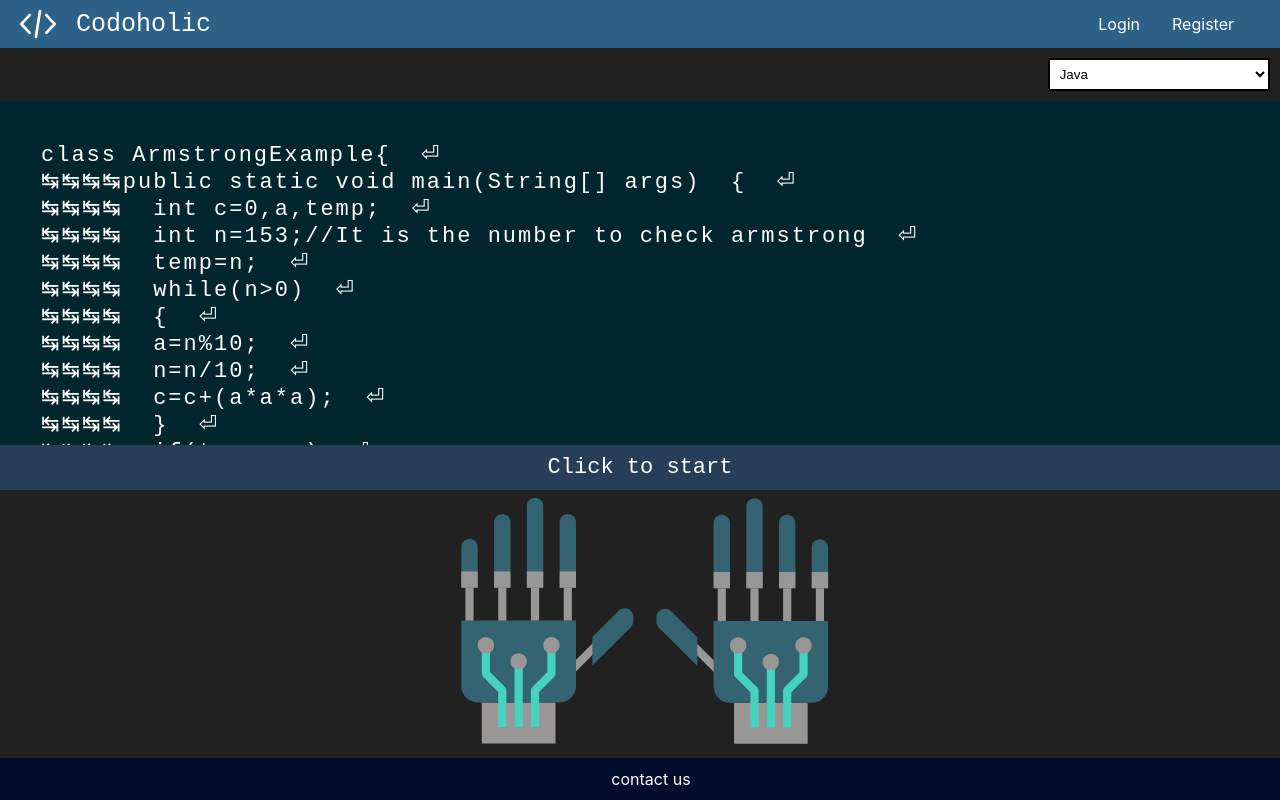
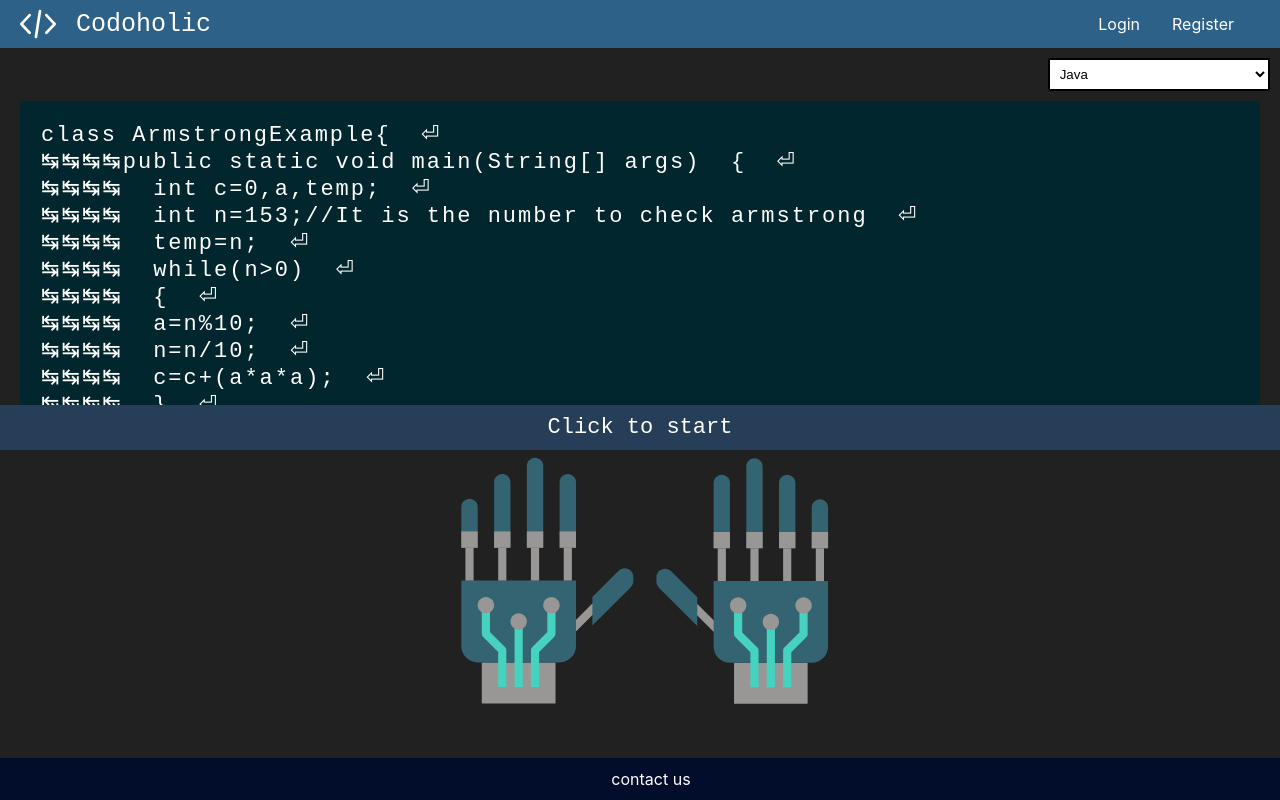
Before and after one commit to nitishvelu/CODOHOLIC, a React (Create React App) app in the folder client/: page / in a window 1280 px wide. Built offline with nearby package versions, Linux system fonts and the light colour scheme; no server answers.

Commit message:
heroku push

```diff
--- a/client/src/components/SampleTextBox.css
+++ b/client/src/components/SampleTextBox.css
@@ -2,7 +2,8 @@
   /* background-color: #000000; */
 
   background-color: #02262d;
-  padding: 40px;
+  padding: 20px;
+  margin:0px 20px ;
   font-family: monospace;
   /* border: solid 11px #ffffffed; */
   color: white;
```
